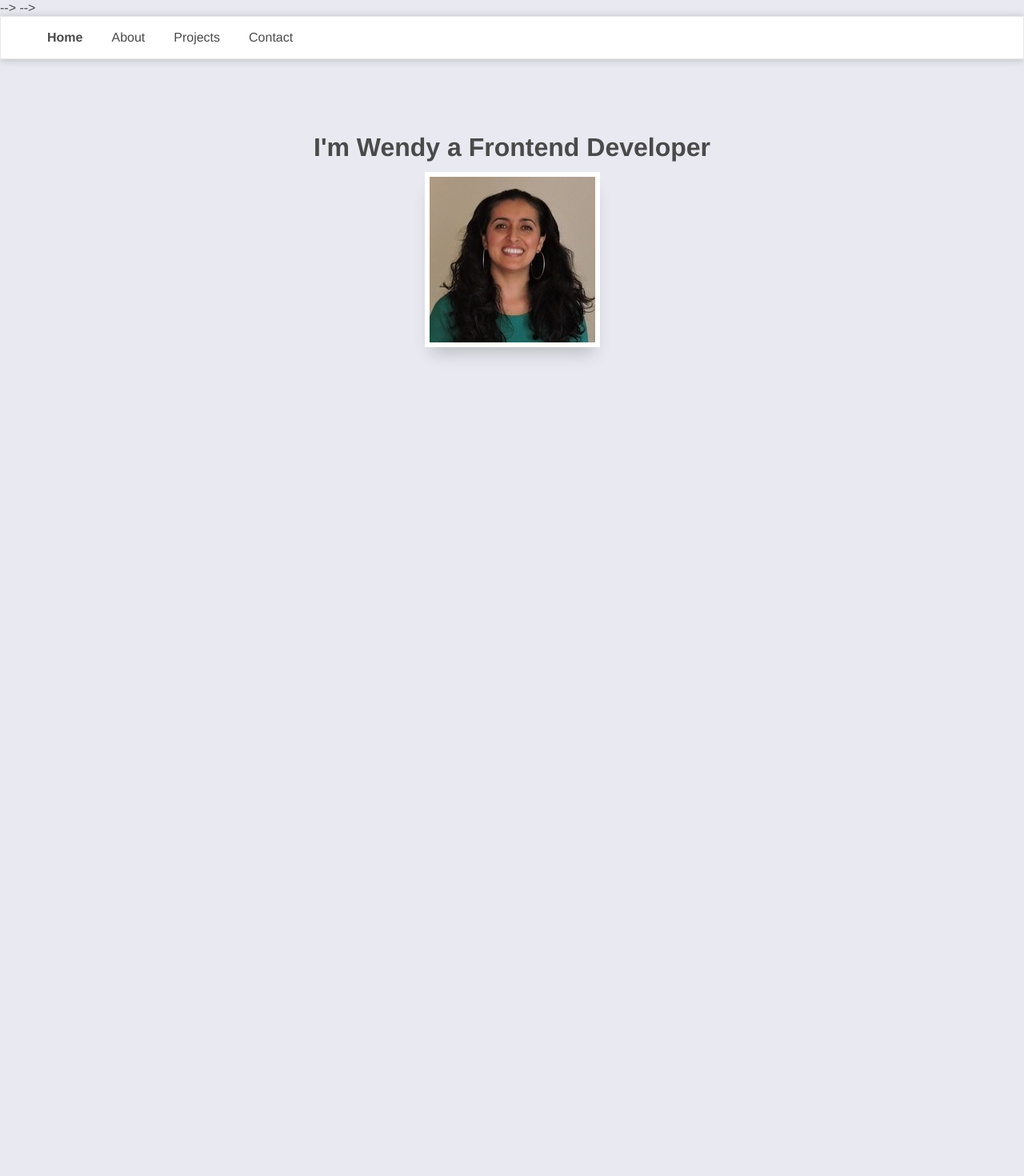
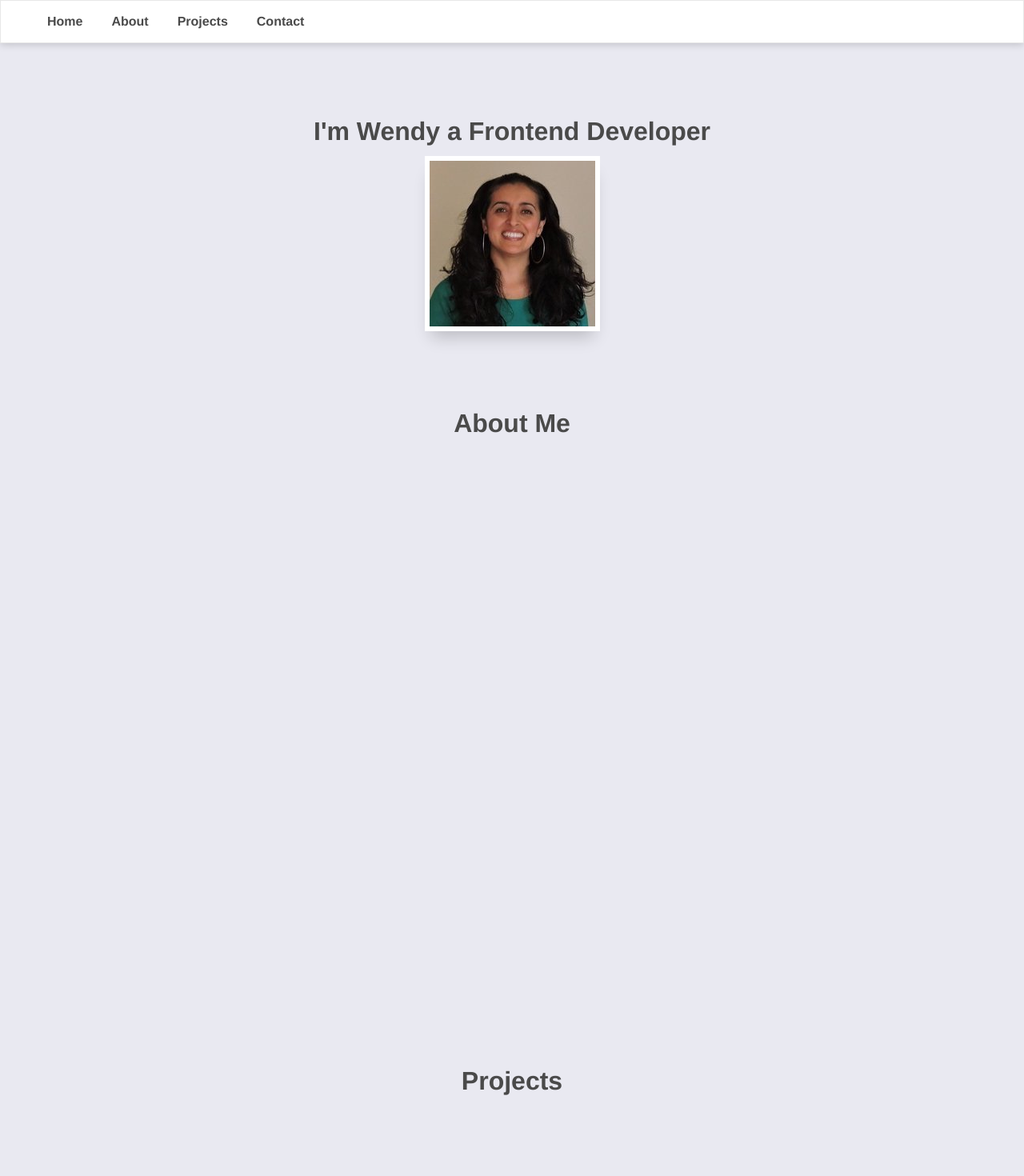
Before and after one commit to wensug/portfolio, a React (Create React App) app: page / in a window 1280 px wide. Shown: the top 1470 px of the page at 80% size. Before the commit the page ends 800 px from the top, so only its background shows below. Built offline with nearby package versions, Linux system fonts and the light colour scheme.

Commit message:
scolling homepage

```diff
--- a/public/index.html
+++ b/public/index.html
@@ -2,14 +2,14 @@
 <html lang="en">
   <head>
     <meta charset="utf-8" />
-    <link rel="shortcut icon" href="%PUBLIC_URL%/favicon.ico" /> -->
+    <!-- <link rel="shortcut icon" href="%PUBLIC_URL%/favicon.ico" />  -->
     <meta name="viewport" content="width=device-width, initial-scale=1" />
     <meta name="theme-color" content="#000000" />
     <!--
       manifest.json provides metadata used when your web app is installed on a
       user's mobile device or desktop. See https://developers.google.com/web/fundamentals/web-app-manifest/
     -->
-     <link rel="manifest" href="%PUBLIC_URL%/manifest.json" /> -->
+     <link rel="manifest" href="%PUBLIC_URL%/manifest.json" />
     <!--
       Notice the use of %PUBLIC_URL% in the tags above.
       It will be replaced with the URL of the `public` folder during the build.
--- a/src/App.css
+++ b/src/App.css
@@ -1,5 +1,9 @@
 .App {
   text-align: center;
+}
+
+.section {
+  min-height: 100vh;
 }
 
 body {
@@ -8,4 +12,5 @@ font-size: 16px;
 line-height: 20px;
 color: #4a4a4a;
 background-color: #e9e9f1;
+scroll-behavior: smooth;
 }
--- a/src/App.js
+++ b/src/App.js
@@ -1,24 +1,16 @@
 import React, { Component } from 'react';
-import { HashRouter as Router, Route, Switch } from 'react-router-dom';
+import { HashRouter as Router} from 'react-router-dom';
 import './App.css';
 import Header from './components/Header/Header'
 import Homepage from './components/Homepage';
-import Projects from './components/Projects';
-import About from './components/About';
-import Contact from './components/Contact'
 
 class App extends Component {
   render() {
     return (
       <Router>
-         <Header />
           <div className='App'>
-            <Switch>
-              <Route exact path='/' component={Homepage} />
-              <Route path='/projects' component={Projects} />
-              <Route path='/about' component={About} />
-              <Route path='/contact' component={Contact} />
-            </Switch>
+          <Header />
+          <Homepage />
           </div>
       </Router>
 
--- /dev/null
+++ b/src/components/About.css
@@ -0,0 +1,3 @@
+.About {
+    background-color: brown;
+}
--- a/src/components/About.js
+++ b/src/components/About.js
@@ -1,6 +1,8 @@
 import React from 'react'
 export default function About () {
     return (
-        <h1>About Me</h1>
+        <div className='section' id='about'>
+            <h1>About Me</h1>
+        </div>
     );
 }
--- a/src/components/Contact.js
+++ b/src/components/Contact.js
@@ -1,6 +1,8 @@
 import React from 'react'
 export default function Contact() {
     return (
-        <h1>Contact!</h1>
+        <div className='section' id='contact'>
+            <h1>Contact!</h1>
+        </div>
     );
 }
--- a/src/components/Homepage.js
+++ b/src/components/Homepage.js
@@ -1,15 +1,27 @@
-import React from 'react';
+import React, { Component } from 'react';
 import photo_1 from '../images/wendygonzalez.jpg'
 import './Homepage.css'
-export default function Homepage() {
+import Projects from './Projects';
+import About from './About';
+import Contact from './Contact'
+
+
+class Homepage extends Component {
+
+    render() {
         return (
-        <div className='Homepage'>
+            <div className='Homepage' id='home'>
                 <div className='container'>
                     <h1>I'm Wendy a Frontend Developer</h1>
                     <div className='item'>
                         <img src={photo_1} alt='wendy' />
                     </div>
                 </div>
+                <About />
+                <Projects/>
+                <Contact/>
             </div>
         );
     }
+}
+export default Homepage;
--- a/src/components/Projects.js
+++ b/src/components/Projects.js
@@ -1,6 +1,8 @@
 import React from 'react'
 export default function Projects() {
     return (
-        <h1>Projects</h1>
+        <div className='section' id='projects'>
+            <h1>Projects</h1>
+        </div>
     );
 }
--- a/src/components/header/Header.js
+++ b/src/components/header/Header.js
@@ -1,15 +1,22 @@
 import React from 'react';
 import { NavLink } from 'react-router-dom';
-import './Header.css'
+import './Header.css';
+
+function scrollElement(id) {
+  console.log(id)
+  document.querySelector(id).scrollIntoView ( {
+  behavior: 'smooth'
+ });
+}
 
 export default function Header() {
   return (
     <header>
       <ul className='Header'>
-        <li><NavLink to='/'>Home</NavLink></li>
-        <li><NavLink to='/about'>About</NavLink></li>
-        <li><NavLink to='/projects'>Projects</NavLink></li>
-        <li><NavLink to='/contact'>Contact</NavLink></li>
+        <li><NavLink to='/#home'>Home</NavLink></li>
+        <li><NavLink onClick={() => scrollElement('#about')} to='/#about'>About</NavLink></li>
+        <li><NavLink onClick={() => scrollElement('#projects')}to='/#projects'>Projects</NavLink></li>
+        <li><NavLink onClick={() => scrollElement('#contact')}to='/#contact'>Contact</NavLink></li>
       </ul>
     </header>
   );
```
Also changed, not shown: 1 other file (tests, documents, lock files or other folders). Lines whose indentation alone changed are shown as unchanged.
